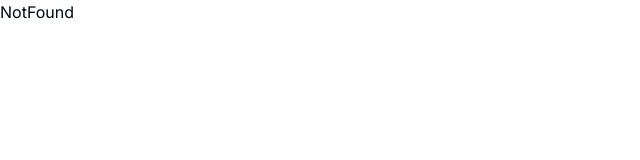
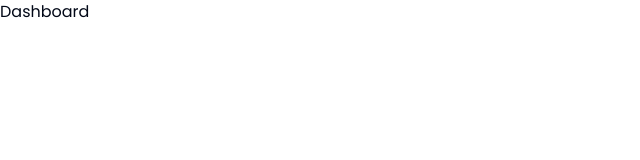
Before and after one commit to PiusLucky/TaskMaster-FE, a Next.js app: page /dashboard in a window 1280 px wide. Before the commit this address had no page. Shown: the top 160 px of the page, without its empty margins (0-640 px from the left). Built offline with nearby package versions, Linux system fonts and the light colour scheme.

Commit message:
chore: added google font to app

```diff
--- /dev/null
+++ b/src/app/dashboard/page.tsx
@@ -0,0 +1,7 @@
+import React from "react";
+
+function Dashboard() {
+  return <div>Dashboard</div>;
+}
+
+export default Dashboard;
--- a/src/app/layout.tsx
+++ b/src/app/layout.tsx
@@ -1,12 +1,17 @@
 import './globals.css'
 import type { Metadata } from 'next'
-import { Inter } from 'next/font/google'
+import { Poppins } from 'next/font/google'
 
-const inter = Inter({ subsets: ['latin'] })
+const poppins = Poppins({
+  weight: ['400', '500', '700'],
+  style: ['normal', 'italic'],
+  subsets: ['latin'],
+  display: 'swap',
+})
 
 export const metadata: Metadata = {
   title: 'TaskMaster',
-  description: 'Generated by create next app',
+  description: 'TaskMaster: Unleash Your Productivity Potential',
 }
 
 export default function RootLayout({
@@ -16,7 +21,7 @@ export default function RootLayout({
 }) {
   return (
     <html lang="en">
-      <body className={inter.className}>{children}</body>
+      <body className={poppins.className}>{children}</body>
     </html>
   )
 }
--- a/tailwind.config.js
+++ b/tailwind.config.js
@@ -22,10 +22,8 @@ module.exports = {
         ring: "hsl(var(--ring))",
         background: "hsl(var(--background))",
         foreground: "hsl(var(--foreground))",
-        primary: {
-          DEFAULT: "hsl(var(--primary))",
-          foreground: "hsl(var(--primary-foreground))",
-        },
+        primary: "#27D17F",
+        danger: "#FF0000",
         secondary: {
           DEFAULT: "hsl(var(--secondary))",
           foreground: "hsl(var(--secondary-foreground))",
```
Also changed, not shown: src/app/page.tsx (+7 -7 lines).
